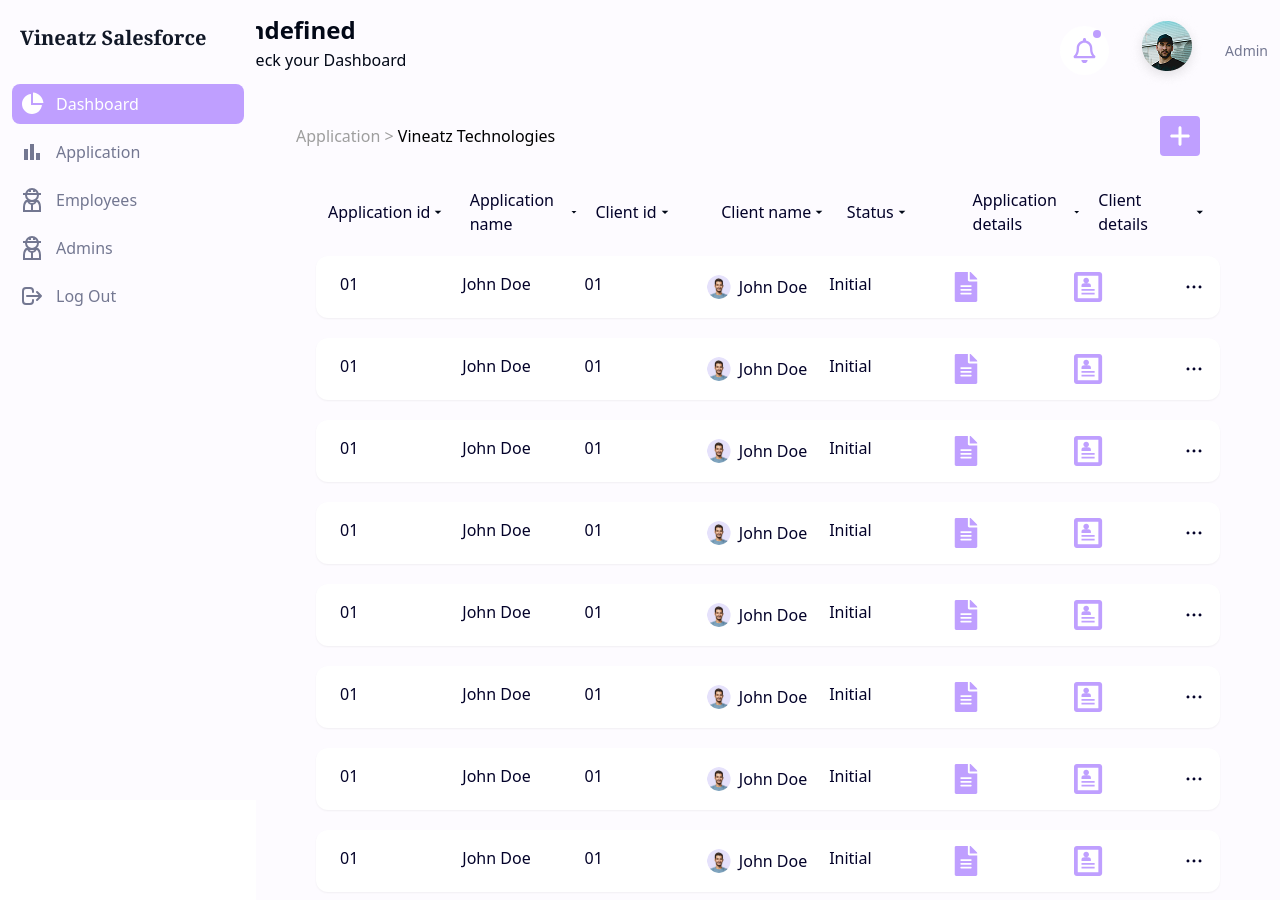
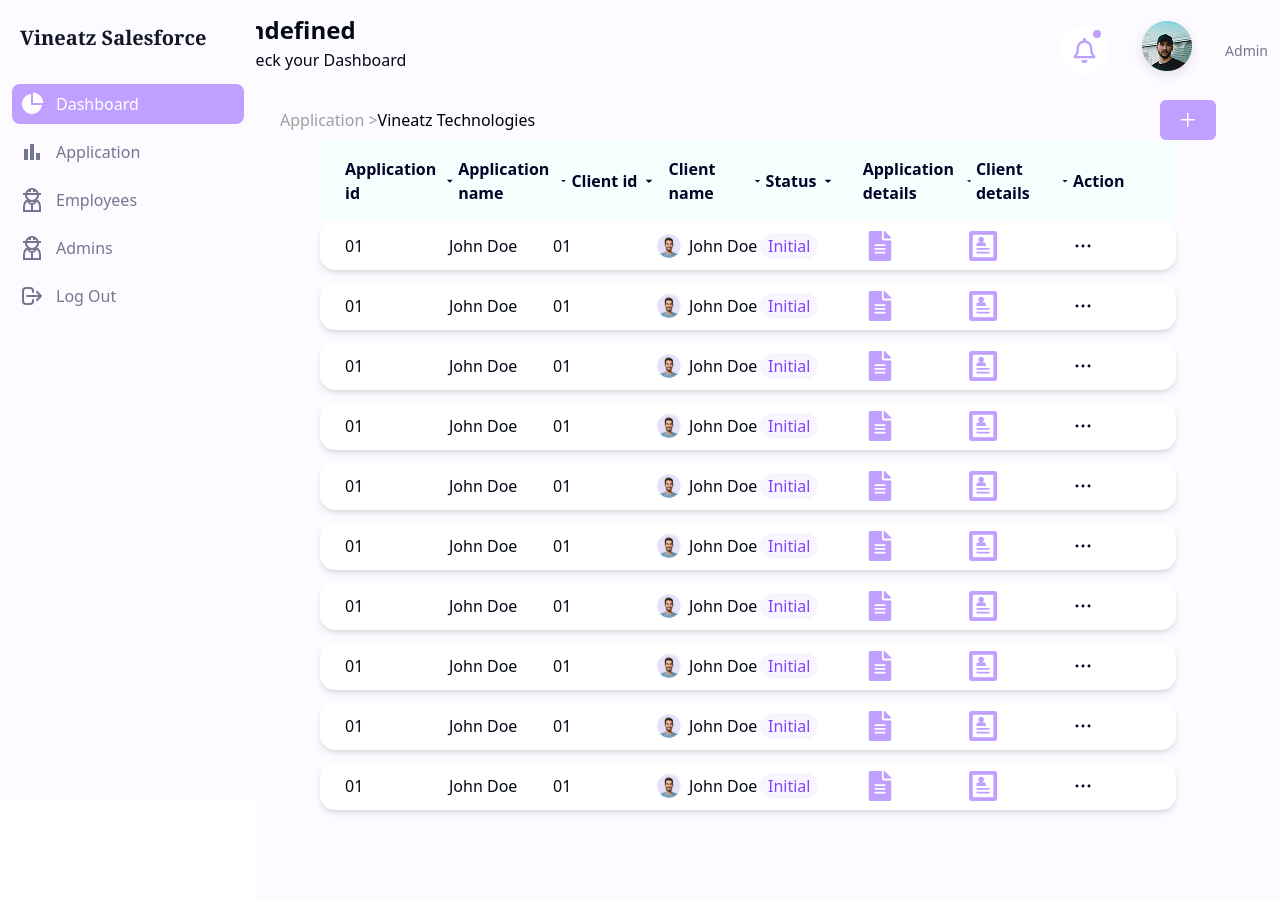
Before and after one commit to Anbuvel-2003/Vineatz_Salesforce_Frontend, a React (Vite) app: page /manageleadlist in a window 1280 px wide. Built offline with nearby package versions, Linux system fonts and the light colour scheme; the HTML template or start-up script is replaced by a standard one.

Commit message:
alignment updated

```diff
--- a/src/components/Employeelist.tsx
+++ b/src/components/Employeelist.tsx
@@ -14,7 +14,7 @@ import DeleteApplication from "./deleteapplication";
 function Employeelist() {
   const navigate = useNavigate();
   const [openMenuIndex, setOpenMenuIndex] = useState<number | null>(null);
- const details = [
+  const details = [
     {
       id: 1,
       appid: "01",
@@ -158,9 +158,9 @@ function Employeelist() {
   ];
 
   return (
-    <section className="bg-[#FDFBFF] min-h-screen w-full px-6 py-4">
+    <section className="bg-[#FDFBFF] min-h-screen w-full px-6 pr-16 ">
       <div className="flex items-center justify-between">
-        <div className="text-[#9E9E9E] mb-4">Employees &gt;</div>
+        <div className="text-[#9E9E9E] ">Employees &gt;</div>
         <div
           className="flex items-center gap-2 bg-[#BF9FFF] px-4 py-2 rounded-md cursor-pointer"
           onClick={() => navigate("/addemployee")}
@@ -169,12 +169,12 @@ function Employeelist() {
         </div>
       </div>
 
-      <div className=" bg-[#FDFBFF] rounded-xl ">
-        <table className="min-w-full text-sm text-left border-separate border-spacing-y-4">
+      <div className=" bg-[#FDFBFF] px-10 ">
+        <table className="min-w-full">
           <thead className="bg-[#FDFBFF] text-[#030229] text-left">
-          <tr className="grid grid-cols-7 bg-white text-center  hover:bg-[#F8F9FF] transition rounded-[15px] border-gray-100">
+            {/* <tr className="grid grid-cols-[repeat(6,1fr)_auto] bg-[#FDFBFF] text-center  hover:bg-[#F8F9FF] transition rounded-[70px] border-gray-100">
               <th className="px-6 py-3">
-                <div className="flex items-center justify-center gap-1">
+                <div className="flex items-center justify-center bg-blue-700 gap-1">
                   Employee ID <MdOutlineArrowDropDown />
                 </div>
               </th>
@@ -206,25 +206,31 @@ function Employeelist() {
               <th className="px-6 py-3">
                 <div className="flex items-center justify-center  gap-1"></div>
               </th>
+            </tr> */}
+              <tr className="grid grid-cols-7  items-center rounded-[70px] px- py-4 ">
+              <th className="flex items-center bg-blue-700 justify-center gap-1">Employee id <MdOutlineArrowDropDown /></th>
+              <th className="flex items-center justify-center gap-1">Employee name <MdOutlineArrowDropDown /></th>
+              <th className="flex items-center justify-center gap-1">Mobile number 1 <MdOutlineArrowDropDown /></th>
+              <th className="flex items-center justify-center gap-1">Mobile number 2 <MdOutlineArrowDropDown /></th>
+              <th className="flex items-center justify-center gap-1">Email id <MdOutlineArrowDropDown /></th>
+              <th className="flex items-center justify-center gap-1">Joining date <MdOutlineArrowDropDown /></th>
+              <th className=""></th>
             </tr>
           </thead>
-          <tbody className=" rounded-[60px] space-y-3 drop-shadow-md  ">
+           <tbody className=" rounded-[60px] space-y-3 drop-shadow-md ">
             {details.map((item) => (
-                            <tr key={item.id} className="grid grid-cols-7 bg-white text-center py-2  hover:bg-[#F8F9FF] transition rounded-[15px] border-gray-100">
-                <td className="px-6 py-4">{item.appid}</td>
-                <td className="px-6 py-4 flex items-center gap-2">
-                  <img
-                    src={item.img}
-                    alt="profile"
-                    className="w-6 h-6 rounded-full object-cover"
-                  />
-                  <span>{item.clientname}</span>
+              <tr key={item.id} className="grid grid-cols-[repeat(7,1fr)_auto] bg-white items-center px-6 py-2  hover:bg-[#F8F9FF] transition rounded-[15px] border-gray-100">
+                <td>{item.appid}</td>
+                <td>{item.name}</td>
+                <td>{item.mobilenumber1}</td>
+                <td className="flex items-center gap-2">
+                  <img src={item.img} alt="client" className="w-6 h-6 rounded-full object-cover" />
+                  {item.clientname}
                 </td>
-                <td className="px-6 py-4">{item.mobilenumber1}</td>
-                <td className="px-6 py-4">{item.mobilenumber2}</td>
-                <td className="px-6 py-4">122324@gmail.com</td>
-                <td className="px-6 py-4">12 Jun 2025</td>
-                <td className="px-6 py-4 relative">
+                <td className="border-none rounded-[20px] text-[#8144FB] bg-[#F9F5FF] text-[16px] font-sans w-fit px-2">{item.mobilenumber2}</td>
+``                <td>{item.profile}</td>
+                <td className="w-[80px] flex items-center">
+                  <div className="relative flex gap-20">
                   <button
                     onClick={() =>
                       setOpenMenuIndex(
@@ -253,6 +259,7 @@ function Employeelist() {
                       </DeleteApplication>
                     </div>
                   )}
+                  </div>
                 </td>
               </tr>
             ))}
--- a/src/components/adminlist.tsx
+++ b/src/components/adminlist.tsx
@@ -148,57 +148,33 @@ function Adminlist() {
   ];
 
   return (
-    <section className="bg-[#FDFBFF] min-h-screen w-full px-6 py-4">
+    <section className="bg-[#FDFBFF] min-h-screen w-full px-6 pr-16">
       <div className="flex items-center justify-between">
-        <a href="/" className="text-[#9E9E9E]  m-4">Admins &gt;</a>
+        <div className="text-[#9E9E9E] ">Admin &gt;</div>
         <div
           className="flex items-center gap-2 bg-[#BF9FFF] px-4 py-2 rounded-md cursor-pointer"
-          onClick={() => navigate("/adduser")}
+          onClick={() => navigate("/addemployee")}
         >
-          <GoPlus size={24} className="text-[#FFFF]" />
+          <GoPlus size={24} className="text-[#FFFF] " />
         </div>
       </div>
 
-      <div className=" bg-[#FDFBFF] rounded-xl ">
-        <table className="min-w-full text-sm text-left border-separate border-spacing-y-4">
-          <thead className="bg-[#FDFBFF] text-[#030229] text-left">
-          <tr className="grid grid-cols-7 bg-white text-center  hover:bg-[#F8F9FF] transition rounded-[15px] border-gray-100">
-              <th className="px-6 py-3">
-                <div className="flex items-center justify-center gap-1">
-                  Admin ID <MdOutlineArrowDropDown />
-                </div>
-              </th>
-              <th className="px-6 py-3">
-                <div className="flex items-center justify-center gap-1">
-                  Admin Name <MdOutlineArrowDropDown />
-                </div>
-              </th>
-              <th className="px-6 py-3">
-                <div className="flex items-center justify-center gap-1">
-                  Mobile Number 1 <MdOutlineArrowDropDown />
-                </div>
-              </th>
-              <th className="px-6 py-3">
-                <div className="flex items-center justify-center gap-1">
-                  Email Id <MdOutlineArrowDropDown />
-                </div>
-              </th>
-              <th className="px-6 py-3">
-                <div className="flex items-center justify-center gap-1">
-                  Joining Date <MdOutlineArrowDropDown />
-                </div>
-              </th>
-              <th className="px-6 py-3">
-                <div className="flex items-center justify-center gap-1"></div>
-              </th>
-              <th className="px-6 py-3">
-                <div className="flex items-center justify-center gap-1"></div>
-              </th>
+      <div className=" bg-[#FDFBFF] px-10 ">
+           <table className="min-w-full">
+          <thead className="bg-[#F4FFFE] text-[#030229] text-left">
+            <tr className="grid grid-cols-[repeat(6,1fr)_auto]   items-center rounded-[70px] px-6 py-4 ">
+              <th className="flex items-center justify-center gap-1">Admin id <MdOutlineArrowDropDown /></th>
+              <th className="flex items-center justify-center gap-1">Admin name <MdOutlineArrowDropDown /></th>
+              <th className="flex items-center justify-center gap-1">Mobile number 1 <MdOutlineArrowDropDown /></th>
+              <th className="flex items-center justify-center gap-1">Email id <MdOutlineArrowDropDown /></th>
+              <th className="flex items-center justify-center gap-1">Joining date <MdOutlineArrowDropDown /></th>
+              <th className="flex items-center justify-center gap-1"></th>
+              <th className="w-[50px]">Action</th>
             </tr>
           </thead>
           <tbody className=" rounded-[60px] space-y-3 drop-shadow-md  ">
             {details.map((item) => (
-              <tr key={item.id} className="grid grid-cols-7 bg-white text-center py-5  hover:bg-[#F8F9FF] transition rounded-[15px] border-gray-100">
+              <tr key={item.id} className="grid grid-cols-[repeat(6,1fr)_auto] bg-white text-center px-6 py-3  hover:bg-[#F8F9FF] transition rounded-[15px] border-gray-100">
                 <td>{item.appid}</td>
                 <td className="flex items-center justify-center gap-2">
                   <img src={item.img} alt="client" className="w-6 h-6 rounded-full object-cover" />
@@ -208,8 +184,8 @@ function Adminlist() {
                 <td>{item.email}</td>
                 <td>{item.date}</td>
                 <td></td>
-                <td className="w-[80px] flex justify-end items-end">
-                  <div className="relative flex gap-20">
+                <td className="w-[50px] flex items-">
+                  <div className="relative flex ">
                   <button
                     onClick={() =>
                       setOpenMenuIndex(
@@ -243,7 +219,7 @@ function Adminlist() {
             ))}
           </tbody>
         </table>
-      </div>
+        </div>
     </section>
   );
 }
--- a/src/components/manageapplication.tsx
+++ b/src/components/manageapplication.tsx
@@ -1,14 +1,20 @@
 import img1 from "../assets/Image & bg.png";
 import { FaPlus } from "react-icons/fa6";
-import { MdOutlineArrowDropDown } from "react-icons/md";
+import { MdDelete, MdOutlineArrowDropDown } from "react-icons/md";
 import { FaFileAlt } from "react-icons/fa";
 import { ImProfile } from "react-icons/im";
 import { IoIosMore } from "react-icons/io";
 import { useState } from "react";
 import RejectApplication from "../components/rejectapplication";
+import { BiSolidEditAlt } from "react-icons/bi";
+import { GiMove } from "react-icons/gi";
+import { useNavigate } from "react-router-dom";
+import { GoPlus } from "react-icons/go";
 
 function ManageApplication() {
+  const navigate = useNavigate();
   const [openMenuIndex, setOpenMenuIndex] = useState<number | null>(null);
+
  const details = [
     {
       id: 1,
@@ -98,90 +104,77 @@ function ManageApplication() {
       icon: <FaFileAlt size={30} className="text-[#BF9FFF]" />,
       profile: <ImProfile size={30} className="text-[#BF9FFF]" />,
     },
+    {
+      id: 9,
+      appid: "01",
+      name: "John Doe",
+      clientid: "01",
+      img: img1,
+      clientname: "John Doe",
+      status: "Initial",
+      icon: <FaFileAlt size={30} className="text-[#BF9FFF]" />,
+      profile: <ImProfile size={30} className="text-[#BF9FFF]" />,
+    },
+    {
+      id: 10,
+      appid: "01",
+      name: "John Doe",
+      clientid: "01",
+      img: img1,
+      clientname: "John Doe",
+      status: "Initial",
+      icon: <FaFileAlt size={30} className="text-[#BF9FFF]" />,
+      profile: <ImProfile size={30} className="text-[#BF9FFF]" />,
+    },
   ];
-
   return (
-    // /top section
-    <section>
-      <div className="bg-[#FDFBFF] min-h-screen w-full">
-        <div className="flex items-center justify-between bg-[#FDFBFF] gap-2 py-4 ml-10 mr-20">
+    <section className="bg-[#FDFBFF] min-h-screen w-full px-6 pr-16">
+      <div className="flex items-center justify-between">
         <div>
-            <a href="/Applicationslist" className="text-[#9E9E9E]">
-              {" "}
-              Application &gt;{" "}
-            </a>
-            <a href="/manageapplication" className="text-[#000000]">
-              {" "}
-              Vineatz Technologies{" "}
-            </a>
+          <a href="/Applicationslist" className="text-[#9E9E9E]">Application &gt;</a>
+          <a href="/manageapplication" className="text-[#000000]">Vineatz Technologies</a>
         </div>
-          <div>
-            <div>
-              <a
-                href="/"
-                className="bg-[#BF9FFF] w-10 h-10 flex rounded-sm items-center justify-center  "
+        <div
+          className="flex items-center gap-2 bg-[#BF9FFF] px-4 py-2 rounded-md cursor-pointer"
+          onClick={() => navigate("/addemployee")}
         >
-                {" "}
-                <FaPlus color="#fff" className="size-6" />
-              </a>
-            </div>
+          <GoPlus size={24} className="text-white" />
         </div>
       </div>
 
-        <div className="mx-10">
-          <div className="grid grid-cols-7 space-x-4 my-4 mx-8">
-            <div className="flex items-center">
-              <span className="text-[#030229]">Application id</span>
-              <MdOutlineArrowDropDown />
-            </div>
-            <div className="flex items-center">
-              <span className="text-[#030229]">Application name</span>
-              <MdOutlineArrowDropDown />
-            </div>
-            <div className="flex items-center">
-              <span className="text-[#030229]">Client id</span>
-              <MdOutlineArrowDropDown />
-            </div>
-            <div className="flex items-center">
-              <span className="text-[#030229]">Client name</span>
-              <MdOutlineArrowDropDown />
-            </div>
-            <div className="flex items-center">
-              <span className="text-[#030229]">Status</span>
-              <MdOutlineArrowDropDown />
-            </div>
-            <div className="flex items-center">
-              <span className="text-[#030229]">Application details</span>
-              <MdOutlineArrowDropDown />
-            </div>
-            <div className="flex items-center">
-              <span className="text-[#030229]">Client details</span>
-              <MdOutlineArrowDropDown />
-            </div>
-          </div>
-          <div className="">
+      <div className="bg-[#FDFBFF] px-10">
+        <table className="min-w-full">
+          <thead className="bg-[#F4FFFE] text-[#030229] text-left">
+            <tr className="grid grid-cols-[repeat(7,1fr)_auto] items-center rounded-[70px] px-6 py-4">
+              <th className="flex items-center gap-1">Application id <MdOutlineArrowDropDown /></th>
+              <th className="flex items-center gap-1">Application name <MdOutlineArrowDropDown /></th>
+              <th className="flex items-center gap-1">Client id <MdOutlineArrowDropDown /></th>
+              <th className="flex items-center gap-1">Client name <MdOutlineArrowDropDown /></th>
+              <th className="flex items-center gap-1">Status <MdOutlineArrowDropDown /></th>
+              <th className="flex items-center gap-1">Application details <MdOutlineArrowDropDown /></th>
+              <th className="flex items-center gap-1">Client details <MdOutlineArrowDropDown /></th>
+              <th className="w-[80px]">Action</th>
+            </tr>
+          </thead>
+
+          <tbody className="rounded-[60px] space-y-3 drop-shadow-md">
             {details.map((item) => (
-              <div className="grid grid-cols-7 bg-white shadow-sm rounded-xl  hover:bg-[#F8F9FF] transition px-6 py-4  !m-5 ">
-                <span className="text-[#030229]">{item.appid}</span>
-                <span className="text-[#030229]">{item.name}</span>
-                <span className="text-[#030229]">{item.clientid}</span>
-                <div className="flex items-center gap-2">
-                  <img
-                    src={item.img}
-                    alt="client"
-                    className="w-6 h-6 rounded-full object-cover"
-                  />
-                  <span className="text-[#030229]">{item.clientname}</span>
-                </div>
-                <span className="text-[#030229]">{item.status}</span>
-                <span className="text-[#030229]">{item.icon}</span>
+              <tr key={item.id} className="grid grid-cols-[repeat(7,1fr)_auto] bg-white items-center px-6 py-2 hover:bg-[#F8F9FF] transition rounded-[15px] border-gray-100">
+                <td>{item.appid}</td>
+                <td>{item.name}</td>
+                <td>{item.clientid}</td>
+                <td className="flex items-center gap-2">
+                  <img src={item.img} alt="client" className="w-6 h-6 rounded-full object-cover" />
+                  {item.clientname}
+                </td>
+                <td className="border-none rounded-[20px] text-[#8144FB] bg-[#F9F5FF] text-[16px] font-sans w-fit px-2">{item.status}</td>
+                <td>{item.icon}</td>
+                <td>{item.profile}</td>
+                <td className="w-[80px]">
                   <div className="relative flex gap-20">
-                  <span className="text-[#030229]">{item.profile}</span>
                     <button
                       onClick={() =>
-                      setOpenMenuIndex(
-                        openMenuIndex === item.id ? null : item.id
-                      )
+                        setOpenMenuIndex(openMenuIndex === item.id ? null : item.id)
                       }
                     >
                       <IoIosMore className="text-xl text-[#030229]" />
@@ -192,8 +185,7 @@ function ManageApplication() {
                         <button className="block w-full text-left px-4 py-2 hover:bg-gray-100 text-[#BF9FFF]">
                           Move
                         </button>
-                      <RejectApplication
-                      >
+                        <RejectApplication>
                           <button className="block w-full text-left px-4 py-2 hover:bg-gray-100 text-red-500">
                             Reject
                           </button>
@@ -201,10 +193,11 @@ function ManageApplication() {
                       </div>
                     )}
                   </div>
-              </div>
+                </td>
+              </tr>
             ))}
-          </div>
-        </div>
+          </tbody>
+        </table>
       </div>
     </section>
   );
--- a/src/components/prospectlist.tsx
+++ b/src/components/prospectlist.tsx
@@ -9,9 +9,12 @@ import RejectApplication from "../components/rejectapplication";
 import { Button } from "antd";
 import { GiMove } from "react-icons/gi";
 import { BiSolidEditAlt } from "react-icons/bi";
+import { GoPlus } from "react-icons/go";
+import { useNavigate } from "react-router-dom";
 
 
 function ProspectlistApplication() {
+    const navigate = useNavigate();
     const [openMenuIndex, setOpenMenuIndex] = useState<number | null>(null);
     const details = [
         {
@@ -102,13 +105,34 @@ function ProspectlistApplication() {
             icon: <FaFileAlt size={30} className="text-[#4FD1C5]" />,
             profile: <ImProfile size={30} className="text-[#4FD1C5]" />,
         },
+        {
+            id: 9,
+            appid: "01",
+            name: "John Doe",
+            clientid: "01",
+            img: img1,
+            clientname: "John Doe",
+            status: "Prospect",
+            icon: <FaFileAlt size={30} className="text-[#4FD1C5]" />,
+            profile: <ImProfile size={30} className="text-[#4FD1C5]" />,
+        },
+        {
+            id: 10,
+            appid: "01",
+            name: "John Doe",
+            clientid: "01",
+            img: img1,
+            clientname: "John Doe",
+            status: "Prospect",
+            icon: <FaFileAlt size={30} className="text-[#4FD1C5]" />,
+            profile: <ImProfile size={30} className="text-[#4FD1C5]" />,
+        },
     ];
 
     return (
         // /top section
-        <section >
-            <div className="bg-[#F4FFFE] px-5 h-auto w-full">
-                <div className="flex items-center justify-between bg-[#F4FFFE] gap-2 py-4 ml-10 mr-20">
+        <section className="bg-[#FDFBFF] min-h-screen w-full px-6 pr-16">
+            <div className="flex items-center justify-between bg-[#F4FFFE] ">
                 <div>
                     <a href="/Applicationslist" className="text-[#9E9E9E]">
                         {" "}
@@ -119,20 +143,15 @@ function ProspectlistApplication() {
                         Vineatz Technologies{" "}
                     </a>
                 </div>
-                    <div>
-                        <div>
-                            <a
-                                href="/"
-                                className="bg-[#4FD1C5] w-10 h-10 flex rounded-sm items-center justify-center  "
+                <div
+                         className="flex items-center gap-2 bg-[#BF9FFF] px-4 py-2 rounded-md cursor-pointer"
+                         onClick={() => navigate("/addemployee")}
                        >
-                                {" "}
-                                <FaPlus color="#fff" className="size-6" />
-                            </a>
-                        </div>
+                         <GoPlus size={24} className="text-[#FFFF] " />
                        </div>
             </div>
 
-                <div className="overflow-x-auto  px-16">
+            <div className="bg-[#FDFBFF] px-10">
                 <table className="min-w-full">
                     <thead className="bg-[#F4FFFE] text-[#030229] text-left">
                         <tr className="grid grid-cols-[repeat(7,1fr)_auto]  items-center rounded-[70px] px-6 py-4 ">
@@ -148,7 +167,7 @@ function ProspectlistApplication() {
                     </thead>
                     <tbody className=" rounded-[60px] space-y-3 drop-shadow-md ">
                         {details.map((item) => (
-                                <tr key={item.id} className="grid grid-cols-[repeat(7,1fr)_auto] bg-white items-center px-6 py-5  hover:bg-[#F8F9FF] transition rounded-[15px] border-gray-100">
+                            <tr key={item.id} className="grid grid-cols-[repeat(7,1fr)_auto] bg-white items-center px-6 py-2  hover:bg-[#F8F9FF] transition rounded-[15px] border-gray-100">
                                 <td>{item.appid}</td>
                                 <td>{item.name}</td>
                                 <td>{item.clientid}</td>
@@ -156,7 +175,7 @@ function ProspectlistApplication() {
                                     <img src={item.img} alt="client" className="w-6 h-6 rounded-full object-cover" />
                                     {item.clientname}
                                 </td>
-                                    <td className="border-none rounded-[20px] text-[#8144FB] bg-[#F9F5FF] text-[16px] font-sans w-fit p-3">{item.status}</td>
+                                <td className="border-none rounded-[20px] text-[#8144FB] bg-[#F9F5FF] text-[16px] font-sans w-fit px-2">{item.status}</td>
                                 <td>{item.icon}</td>
                                 <td>{item.profile}</td>
                                 <td className="w-[80px] flex items-center">
@@ -199,7 +218,7 @@ function ProspectlistApplication() {
                     </tbody>
                 </table>
             </div>
-            </div>
+
         </section>
     );
 }
```
Lines whose indentation alone changed are shown as unchanged.
